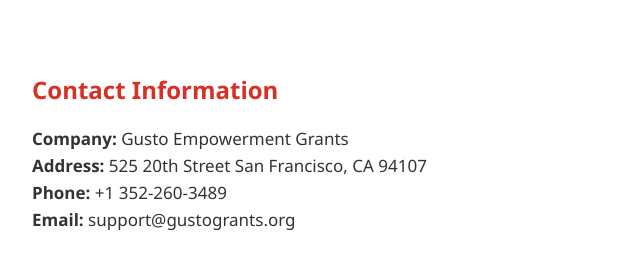
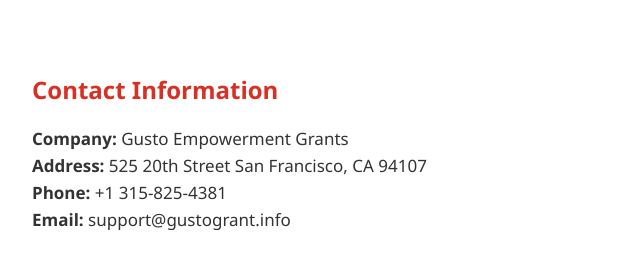
Before and after one commit to GustoWeb/gusto-grants, a plain HTML site: page contact.html in a window 1280 px wide. Shown: the part 806-1066 px from the top of the page, 178-818 px from the left. Drawn offline with Linux system fonts and the light colour scheme.

Commit message:
Add files via upload

```diff
--- a/contact.html
+++ b/contact.html
@@ -38,8 +38,8 @@
   <h3>Contact Information</h3>
   <p><strong>Company:</strong> Gusto Empowerment Grants</p>
   <p><strong>Address:</strong> 525 20th Street San Francisco, CA 94107</p>
-  <p><strong>Phone:</strong> +1 352-260-3489</p>
-  <p><strong>Email:</strong> support@gustogrants.org</p>
+  <p><strong>Phone:</strong> +1 315-825-4381</p>
+  <p><strong>Email:</strong> support@gustogrant.info</p>
 <section id="map" style="margin-top: 30px;">
   <h3>Find Us on the Map</h3>
   <iframe
```
